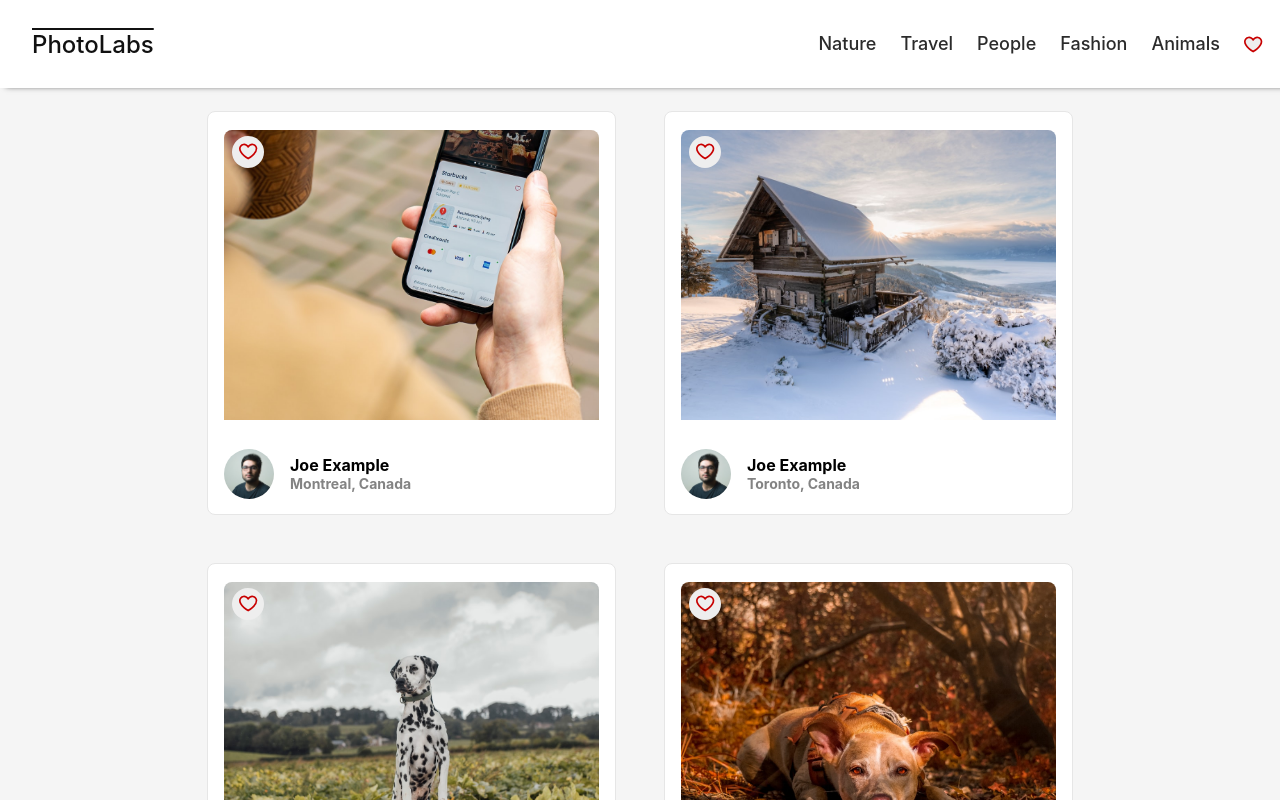
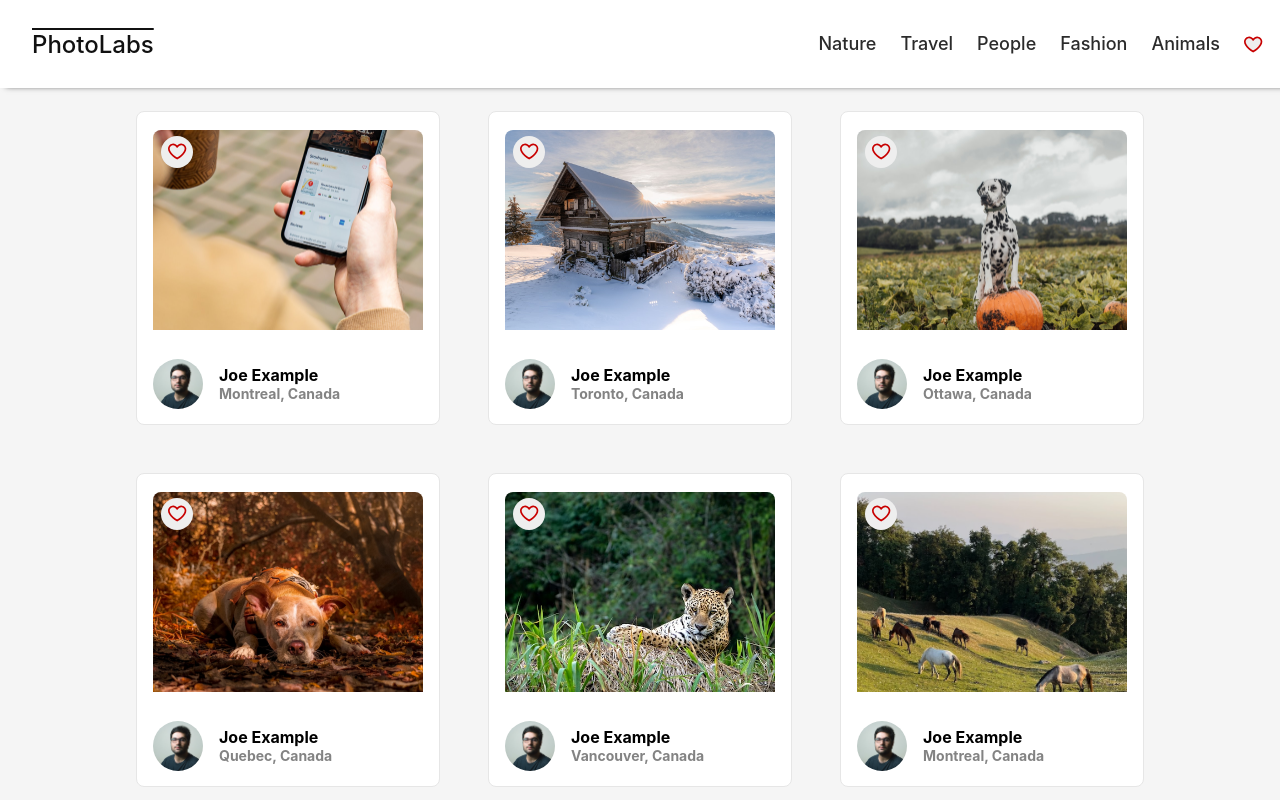
Before and after one commit to rosario-je/Photo-Labs, a React (Create React App) app in the folder frontend/: page / in a window 1280 px wide. Shown: the top 800 px of the page. Built offline with nearby package versions, Linux system fonts and the light colour scheme; the HTML template or start-up script is replaced by a standard one.

Commit message:
style: Adjust width of PhotoDetailsModal and PhotoListItem components for better layout consistency

```diff
--- a/frontend/src/styles/PhotoDetailsModal.scss
+++ b/frontend/src/styles/PhotoDetailsModal.scss
@@ -6,7 +6,7 @@
   left: 50%;
   transform: translate(-50%, -40%);
   height: 80vh;
-  width: 55%;
+  width: 65%;
   overflow-y: scroll;
   border-radius: 12px;
   padding: 16px;
@@ -21,20 +21,22 @@
   display: inline-block;
   font-size: 16px;
   cursor: pointer;
-  margin-left: 16px;
-  margin-top: 16px;
+  margin-left: -13px;
+  margin-top: 0px;
+  position: sticky;
+  top: 0;
 }
 
 .photo-details-modal__main__image {
   position: relative;
-  margin: 24px;
+  margin: 0px 24px 24px 24px;
   border-bottom: 1px solid #E6E6E6;
 }
 
 .photo-details-modal__image {
   width: 100%;
   height: 500px;
-  border-radius: 8px;
+
   display: block;
   object-fit: cover;
 }
--- a/frontend/src/styles/PhotoListItem.scss
+++ b/frontend/src/styles/PhotoListItem.scss
@@ -19,8 +19,8 @@
 .photo-list__image {
   border-radius: 8px 8px 0px 0px;
   user-select: none;
-  width: 375px;
-  height: 290px;
+  width: 270px;
+  height: 200px;
   object-fit: cover;
 }
 
```
